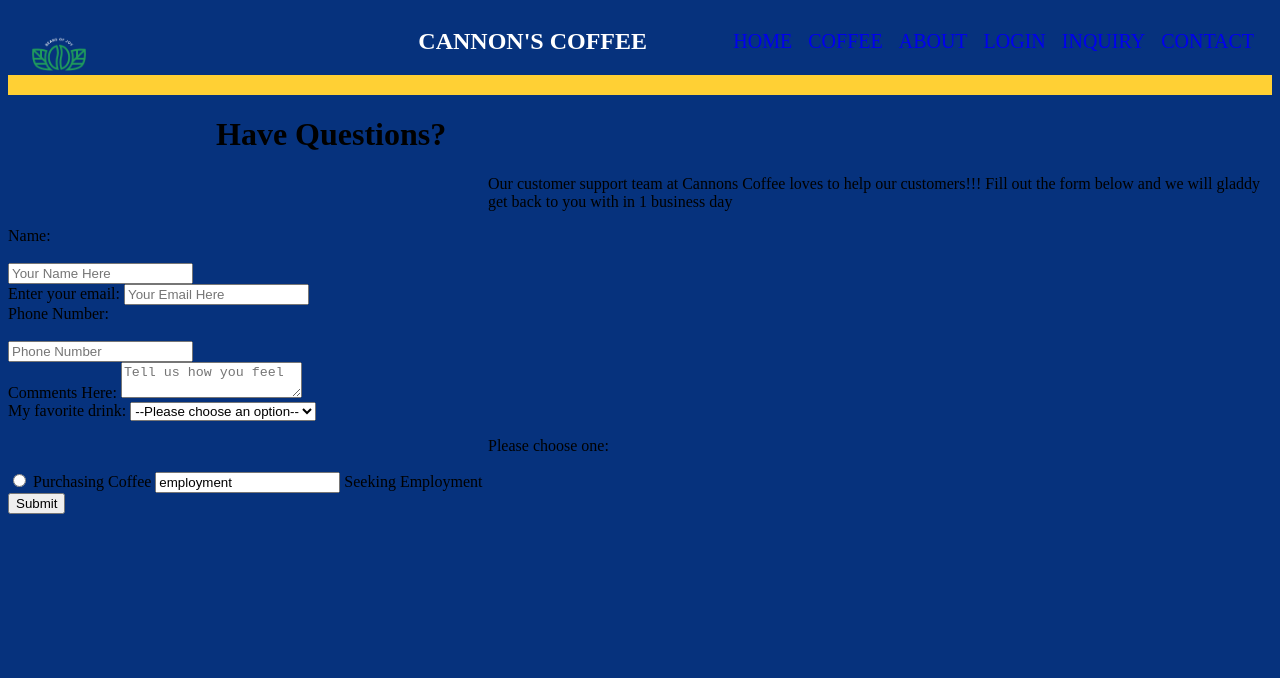
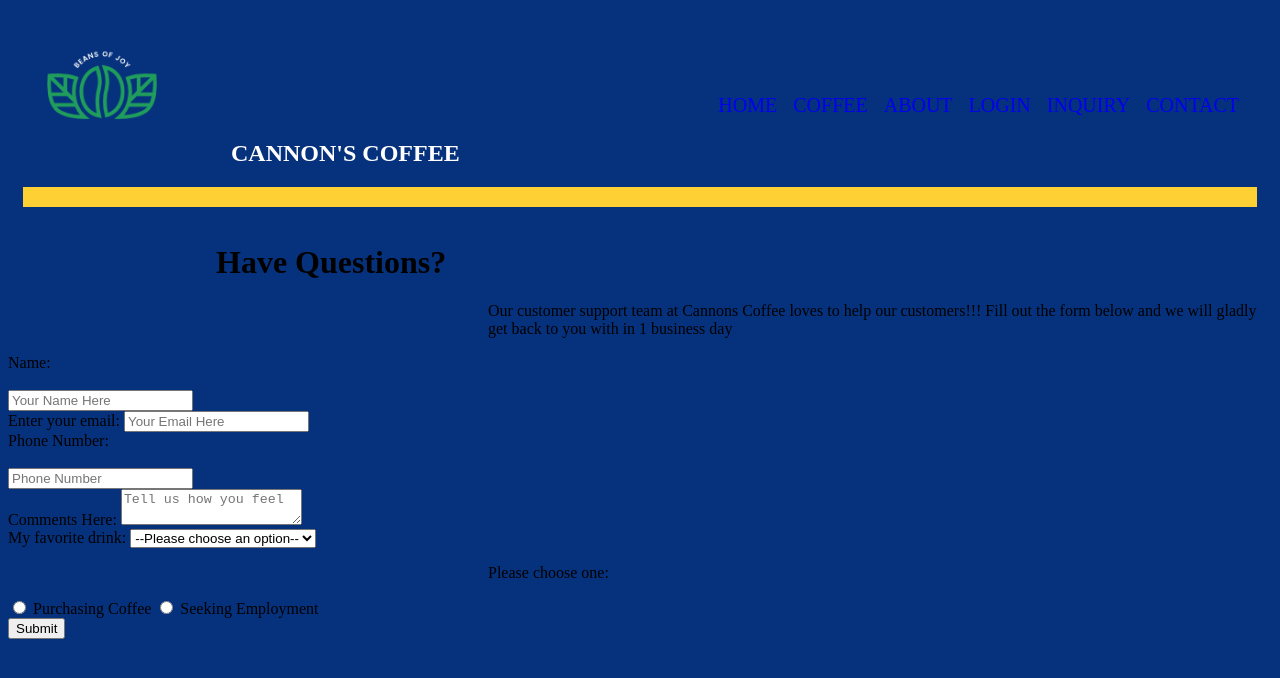
Before and after one commit to RecendezZ/cannons-coffee2, a plain HTML site: page inquiry.html in a window 1280 px wide. Drawn offline with Linux system fonts and the light colour scheme.

Commit message:
fixed lette page links

```diff
--- a/inquiry.html
+++ b/inquiry.html
@@ -14,14 +14,19 @@
 </head>
 
 <body>
+    <header>
+
+
+
         <nav>
 
-        <div class="logo"><img src="images/logo-nav.png" alt="Cannons Coffee Logo, Beans of Joy" /></div>
+            <div class="logo"><img src="images/logo-nav.png" alt="Cannons Coffee Logo, Beans of Joy" />
 
                 <h1>CANNON'S COFFEE</h1>
+            </div>
 
             <ul>
-            <li><a href="https://recendezz.github.io/cannons-coffee/" target="_blank">HOME</a></li>
+                <li><a href="index.html" target="_blank">HOME</a></li>
                 <li><a href="latte.html" target="_blank">COFFEE</a></li>
                 <li><a href="https://locations.noahs.com/us/ca/oakland/5095-telegraph-ave" target="_blank">ABOUT</a>
                 </li>
@@ -29,40 +34,44 @@
                 <li><a href="inquiry.html" target="_blank">INQUIRY</a></li>
                 <li><a href="mailto:RecendezZanetta@Gmail.Com" target="_blank">CONTACT</a></li>
             </ul>
+        </nav>
 
 
-    </nav>
 
-    <form id="cannonsCoffeForm">
 
+
+    </header>
     <main>
+        <form id="cannonsCoffeeForm">
+
+
 
 
             <h1>Have Questions?</h1>
             <p>Our customer support team at Cannons Coffee loves to help our customers!!! Fill out the form below and we
-                will gladdy get back to you with in 1 business day</p>
+                will gladly get back to you with in 1 business day</p>
             <div>
-                <lable for="name">Name:</lable><br><br>
+                <label for="name">Name:</label><br><br>
                 <input type="text" id="name" name="name" placeholder="Your Name Here">
             </div>
 
             <div>
-                <lable for="email">Enter your email:</lable>
-                <input type="text" id="email" name="email" placeholder="Your Email Here" />
+                <label for="email">Enter your email:</label>
+                <input type="email" id="email" name="email" placeholder="Your Email Here" />
             </div>
             <div>
-                <lable for="phone">Phone Number:</lable><br><br>
+                <label for="phone">Phone Number:</label><br><br>
                 <input type="tel" id="phone" name="phone" placeholder="Phone Number" />
             </div>
 
             <div>
-                <lable for="comments">Comments Here:</lable>
+                <label for="comments">Comments Here:</label>
                 <textarea id="comments" name="comments" placeholder="Tell us how you feel"></textarea>
             </div>
 
 
             <div>
-                <lable for="style">My favorite drink:</lable>
+                <label for="style">My favorite drink:</label>
                 <select id="style" name="style">
                     <option value="">--Please choose an option--</option>
                     <option value="hotCoffee">Hot Coffee</option>
@@ -73,16 +82,17 @@
             <div>
                 <p>Please choose one:</p>
                 <input type="radio" id="buying" name="interest" value="buyingCoffee">
-                <lable for="buying">Purchasing Coffee</lable>
-                <input tyoe="radio" id="employment" name="interest" value="employment">
-                <lable for="employment">Seeking Employment</lable>
+                <label for="buying">Purchasing Coffee</label>
+                <input type="radio" id="employment" name="interest" value="employment">
+                <label for="employment">Seeking Employment</label>
             </div>
             <div>
                 <button type="submit">Submit</button>
             </div>
+        </form>
+    </main>
+
     <script src="js/custom-inquiry.js"></script>
-        </main>
-    </form>
 </body>
 
 </html>
```
Also changed, not shown: index.html (+10 -5 lines), latte.html (+3 -1 lines), login.html (+17 -7 lines). Lines whose indentation alone changed are shown as unchanged.
